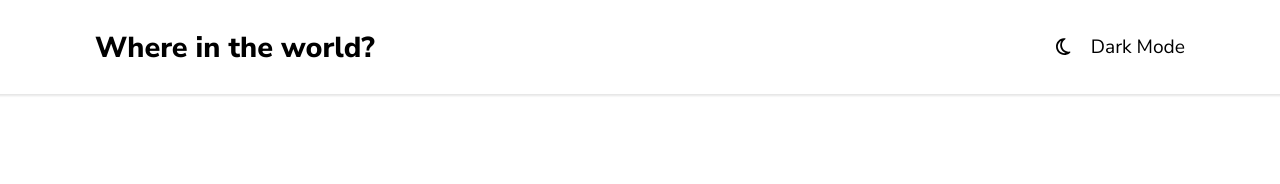
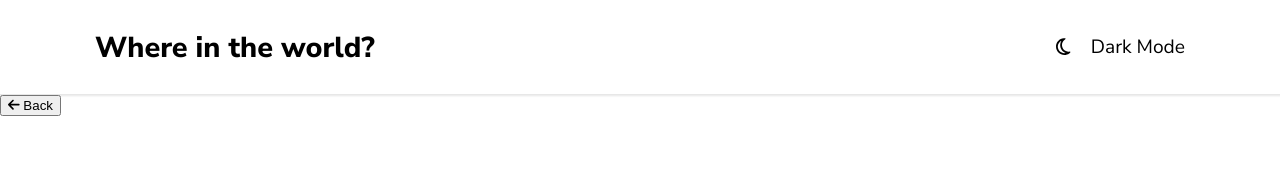
Before and after one commit to M8Eggman/REACT-COUNTRIES, a React (Vite) app: page / in a window 1280 px wide. Shown: the top 184 px of the page. Built offline with nearby package versions, Linux system fonts and the light colour scheme; no server answers.

Commit message:
details debut

```diff
--- a/src/App.jsx
+++ b/src/App.jsx
@@ -1,10 +1,21 @@
+import { useEffect, useState } from "react";
+import axios from "axios";
 import "./App.css";
 import Nav from "./components/nav/nav";
+import Details from "./pages/details/details";
 
 export default function App() {
+  const [data, setData] = useState(null);
+  useEffect(() => {
+    axios
+      .get("https://restcountries.com/v3.1/all")
+      .then((response) => setData(response.data[0]))
+      .catch((error) => console.error(error));
+  }, []);
   return (
     <>
       <Nav />
+      <Details data={data} />
     </>
   );
 }
--- a/src/components/nav/Nav.jsx
+++ b/src/components/nav/Nav.jsx
@@ -12,7 +12,7 @@ export default function Nav() {
         </div>
         <div className="navOptions">
           <span className="navChangeMode">
-            <FontAwesomeIcon icon={faMoonRegular} style={{position:"relative", top:"3px"}}/> Dark Mode
+            <FontAwesomeIcon icon={faMoonRegular} style={{ position: "relative", top: "3px" }} /> Dark Mode
           </span>
         </div>
       </nav>
--- a/src/pages/details/Details.jsx
+++ b/src/pages/details/Details.jsx
@@ -1,5 +1,18 @@
+import { FontAwesomeIcon } from "@fortawesome/react-fontawesome";
 import "./Details.css";
+import { faArrowLeft } from "@fortawesome/free-solid-svg-icons";
 
-export default function Details() {
-  return <></>;
+export default function Details({ data }) {
+  return (
+    <>
+      <section className="sectionDetails">
+        <button className="detailsBackBtn">
+          <FontAwesomeIcon icon={faArrowLeft} /> Back
+        </button>
+        <div className="details">
+
+        </div>
+      </section>
+    </>
+  );
 }
```
